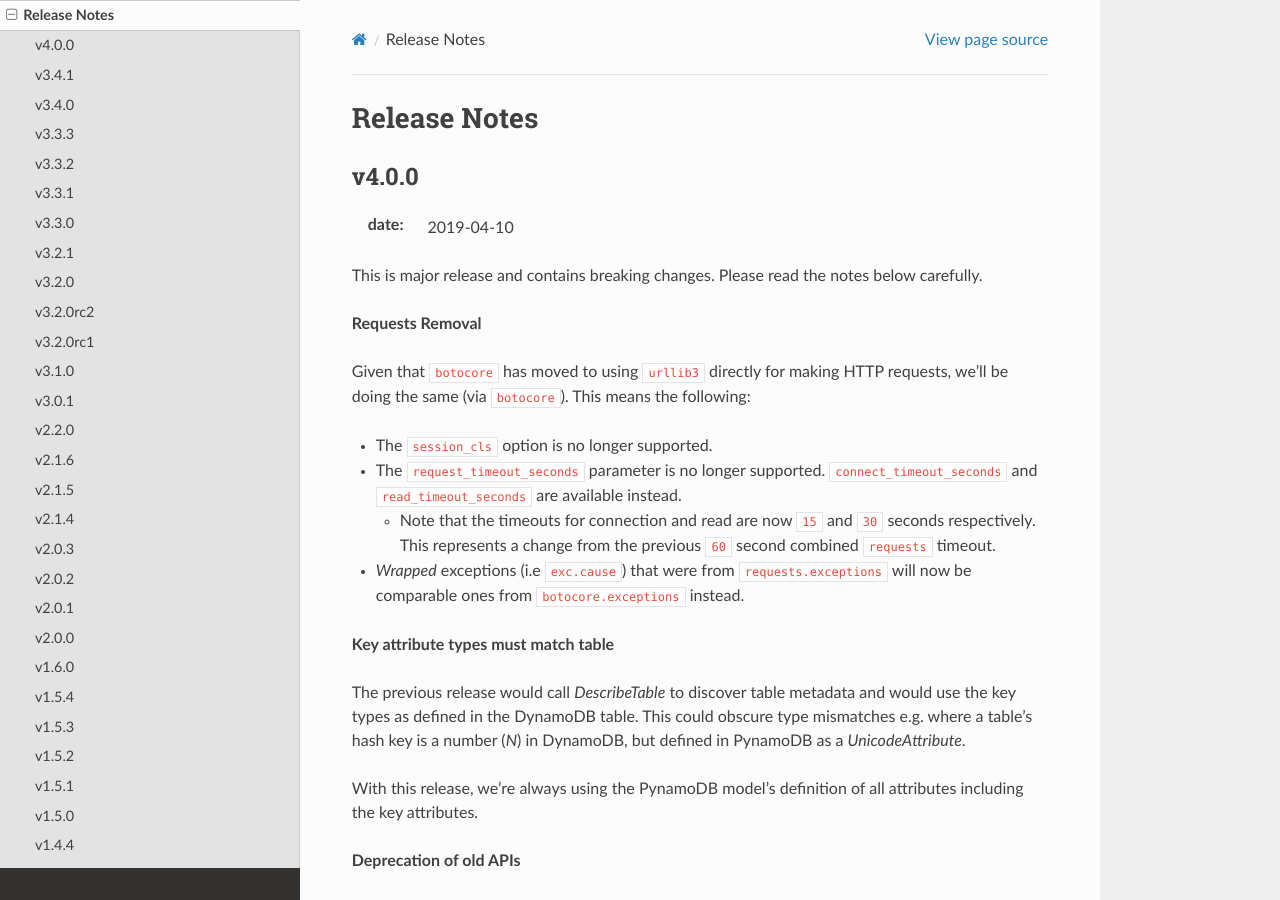
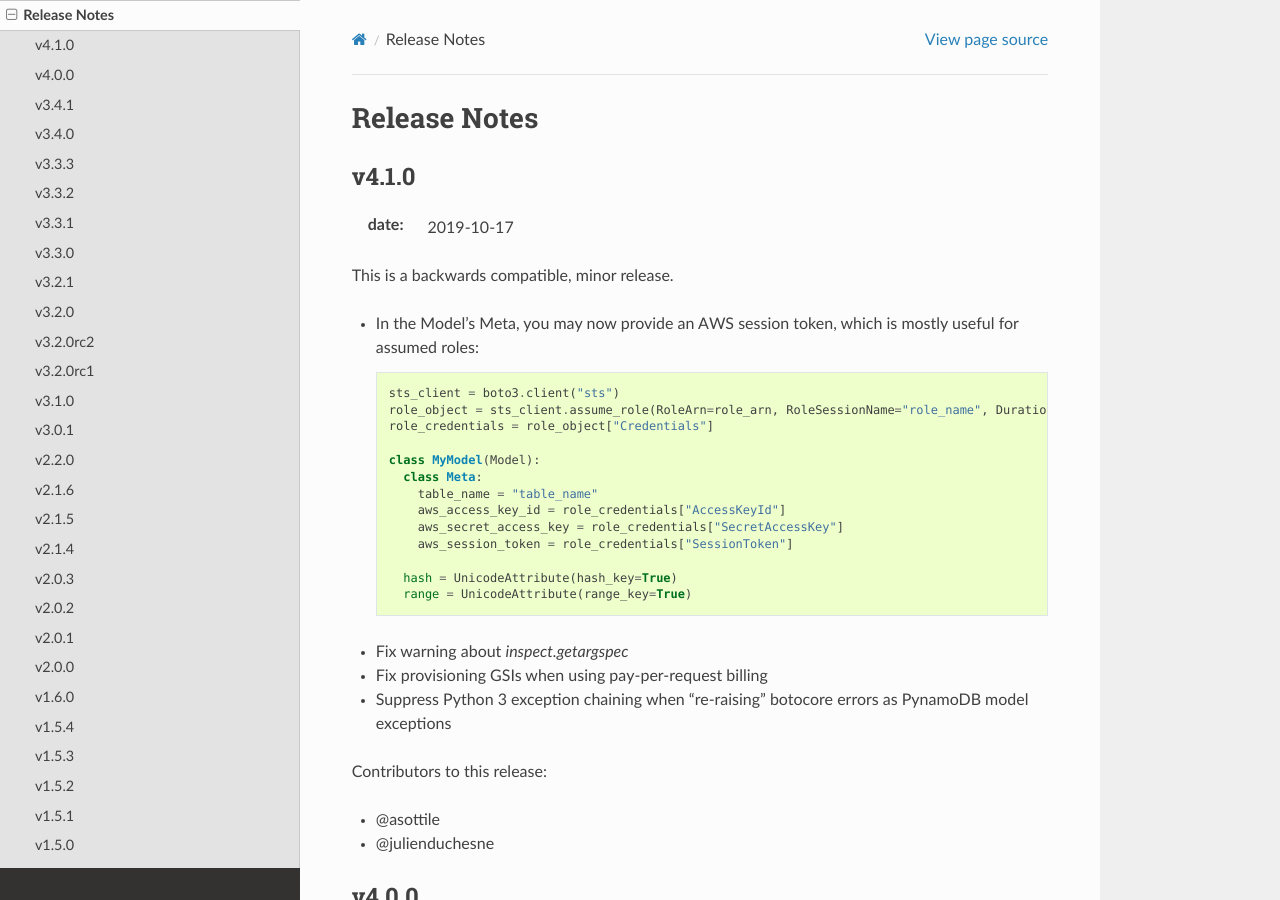
Before and after one commit to pynamodb/PynamoDB, a Sphinx documentation site: the page built from docs/release_notes.rst, in a window 1280 px wide and 900 px high. Built offline with Sphinx 7.4.7 and the Read the Docs theme 2.0.0, drawn with Linux system fonts in a browser that asks for light colours.

Commit message:
Update release notes for v4.1.0

```diff
--- a/docs/release_notes.rst
+++ b/docs/release_notes.rst
@@ -1,5 +1,37 @@
 Release Notes
 =============
+
+v4.1.0
+------
+
+:date: 2019-10-17
+
+This is a backwards compatible, minor release.
+
+* In the Model's Meta, you may now provide an AWS session token, which is mostly useful for assumed roles::
+
+    sts_client = boto3.client("sts")
+    role_object = sts_client.assume_role(RoleArn=role_arn, RoleSessionName="role_name", DurationSeconds=BOTO3_CLIENT_DURATION)
+    role_credentials = role_object["Credentials"]
+
+    class MyModel(Model):
+      class Meta:
+        table_name = "table_name"
+        aws_access_key_id = role_credentials["AccessKeyId"]
+        aws_secret_access_key = role_credentials["SecretAccessKey"]
+        aws_session_token = role_credentials["SessionToken"]
+
+      hash = UnicodeAttribute(hash_key=True)
+      range = UnicodeAttribute(range_key=True)
+
+* Fix warning about `inspect.getargspec`
+* Fix provisioning GSIs when using pay-per-request billing
+* Suppress Python 3 exception chaining when "re-raising" botocore errors as PynamoDB model exceptions
+
+Contributors to this release:
+
+* @asottile
+* @julienduchesne
 
 v4.0.0
 --------
```
